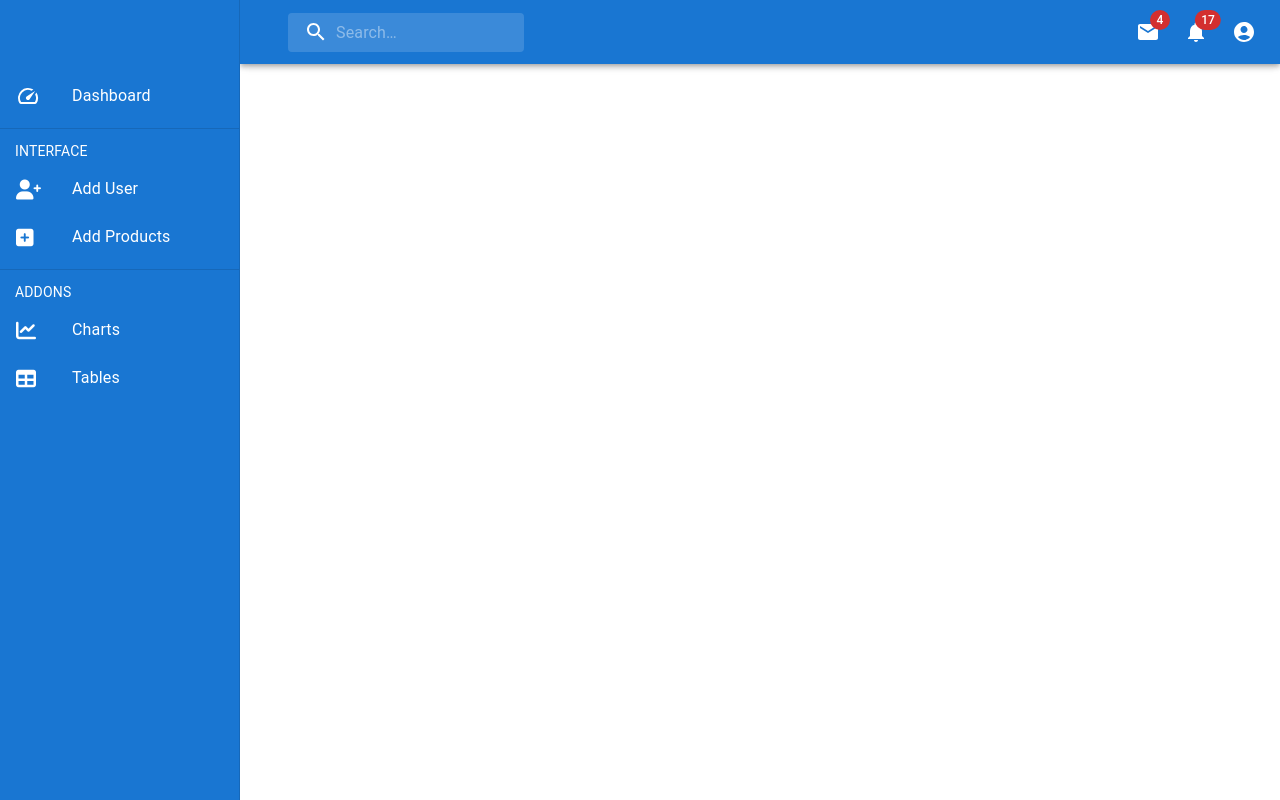
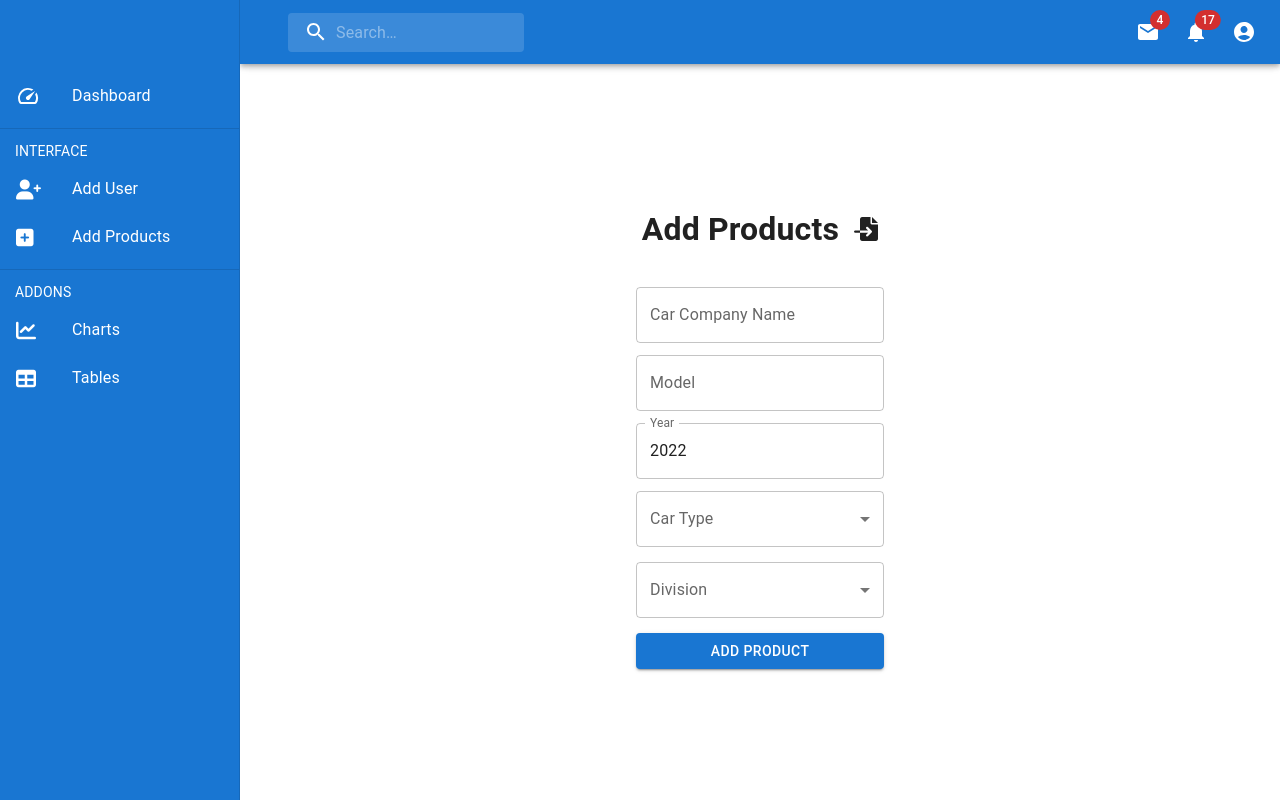
Before and after one commit to Karthikeyangeo/admin-dashboard-react, a React (Create React App) app: page /addProducts in a window 1280 px wide. Built offline with nearby package versions, Linux system fonts and the light colour scheme.

Commit message:
products

```diff
--- a/package.json
+++ b/package.json
@@ -10,10 +10,13 @@
     "@fortawesome/free-solid-svg-icons": "^6.1.1",
     "@fortawesome/react-fontawesome": "^0.1.18",
     "@mui/icons-material": "^5.5.1",
+    "@mui/lab": "^5.0.0-alpha.76",
     "@mui/material": "^5.5.3",
+    "@mui/x-date-pickers": "^5.0.0-alpha.0",
     "@testing-library/jest-dom": "^5.16.3",
     "@testing-library/react": "^12.1.4",
     "@testing-library/user-event": "^13.5.0",
+    "date-fns": "^2.28.0",
     "formik": "^2.2.9",
     "react": "^17.0.2",
     "react-dom": "^17.0.2",
--- a/src/App.css
+++ b/src/App.css
@@ -7,12 +7,19 @@
   text-align: left;
  }
 
- .addUser{
+ .addUser,.addProduct{
   display: flex;
   flex-direction: column;
   justify-content: center;
   align-items: center;
   gap: 12px;
-  margin-left:5%;
   margin-top:20vh;
 }
+
+.addUser_header,.addProduct_header{
+  display: flex;
+  flex-wrap: wrap;
+  justify-content: center;
+  align-items: center;
+  gap:15px;
+}
--- a/src/components/AdminDashboard.js
+++ b/src/components/AdminDashboard.js
@@ -14,6 +14,7 @@ import AdminAppBar from './AdminAppBar';
 import { useHistory } from 'react-router-dom';
 import { Switch, Route } from "react-router-dom";
 import { AddUser } from '../routes/addUser';
+import { AddProducts } from '../routes/addProducts';
 
 
 
@@ -36,11 +37,13 @@ const drawerWidth = 240;
     const list1 = [
       {
         text:'Add User',
-        icon: <i className="fa-solid fa-user-plus  fa-lg" style={iconColor} onClick = {()=> history.push('/addUser')}></i>
+        icon: <i className="fa-solid fa-user-plus  fa-lg" style={iconColor} ></i>,
+        path:'/addUser'
       },
       {
         text:'Add Products',
-        icon: <i className="fa-solid fa-square-plus  fa-lg" style={secondaryText} size="lg"></i>
+        icon: <i className="fa-solid fa-square-plus  fa-lg" style={secondaryText} size="lg"></i>,
+        path:'/addProducts'
       }
     ];
 
@@ -93,7 +96,7 @@ const drawerWidth = 240;
 
         <Toolbar />
         <List>
-        <ListItem button key={'dashboard'}>
+        <ListItem button key={'dashboard'}component='a' href={'/'}>
               <ListItemIcon >
                 <SpeedIcon style={iconColor}/>
               </ListItemIcon>
@@ -104,7 +107,7 @@ const drawerWidth = 240;
         <List>
           <ListItemText secondary={'INTERFACE'}  variant="text" secondaryTypographyProps={{style :secondaryText}} ></ListItemText>
           {list1.map((e) => (
-            <ListItem button key={e.text}>
+            <ListItem button key={e.text} component='a' href={e.path}>
               <ListItemIcon>
                 {e.icon}
               </ListItemIcon>
@@ -132,6 +135,9 @@ const drawerWidth = 240;
           <Route path="/addUser">
             <AddUser />
           </Route>
+          <Route path="/addProducts">
+            <AddProducts />
+          </Route>
           <Route exact path ='/'>
             <h1>Hi</h1>
           </Route>
--- /dev/null
+++ b/src/routes/addProducts.js
@@ -0,0 +1,165 @@
+import React from 'react';
+import Button from '@mui/material/Button';
+import TextField from '@mui/material/TextField';
+import { useFormik} from  "formik";
+import * as yup from 'yup';
+import Box from '@mui/material/Box';
+import { useState } from 'react';
+import InputLabel from '@mui/material/InputLabel';
+import MenuItem from '@mui/material/MenuItem';
+import FormControl from '@mui/material/FormControl';
+import Select from '@mui/material/Select';
+import FormHelperText from '@mui/material/FormHelperText';
+import { AdapterDateFns } from '@mui/x-date-pickers/AdapterDateFns';
+import { LocalizationProvider } from '@mui/x-date-pickers/LocalizationProvider';
+import { DatePicker } from '@mui/x-date-pickers/DatePicker';
+import Stack from '@mui/material/Stack';
+
+
+
+const formValidationSchema = yup.object({
+    company: yup.string().required("Mandatory Field"),
+    model : yup.string().required("Mandatory Field"),
+    carType :yup.string().required("Mandatory Field")
+
+  });
+
+  export function AddProducts(){
+
+    const{handleSubmit,values,handleBlur,handleChange,errors,touched,resetForm,setFieldValue} = useFormik({
+        initialValues :{company:'',model:'',modelyear:new Date(),carType:'',fuelType:''},
+        validationSchema : formValidationSchema,
+        onSubmit:(newProduct)=>{
+            newProduct.modelyear = modelyear.getUTCFullYear();  //to get only year
+            console.log('New Product',newProduct)
+            resetForm();
+        }
+
+    })
+
+
+    const new_style = { width: '25%' };
+    const [carType,setCarType] = useState('');
+    const [fuelType,setFuelType] = useState('');
+    const[modelyear,setModelYear]=useState(new Date())
+
+    const carTypeHandleChange = (event)=>{
+        setCarType(event.target.value);
+        setFieldValue('carType',event.target.value);
+    }
+
+    const fuelTypeHandleChange = (event)=>{
+        setFuelType(event.target.value);
+        setFieldValue('fuelType',event.target.value);
+    }
+
+    const yearHandleChange =(newYearValue) => {
+        setModelYear(newYearValue);
+        setFieldValue('modelyear',newYearValue);
+
+    }
+
+
+    return(
+        <Box
+            component="main"
+            sx={{ flexGrow: 1, bgcolor: 'background.default', p: 3 }}
+        >
+        <form onSubmit={handleSubmit}>
+            <div className='addProduct'>
+            <div className='addProduct_header'>
+                <h1>Add Products</h1>
+                <i className="fa-solid fa-file-import fa-xl"></i>
+            </div>
+            <TextField
+                id="company"
+                name="company"
+                value={values.company}
+                onChange={handleChange}
+                label="Car Company Name"
+                variant="outlined"
+                onBlur={handleBlur}
+                style={new_style}
+                error={errors.company && touched.company}
+                helperText = {errors.company && touched.company ? errors.company : ""}/>
+
+            <TextField
+                id="model"
+                name="model"
+                value={values.model}
+                onChange={handleChange}
+                label="Model"
+                variant="outlined"
+                onBlur={handleBlur}
+                style={new_style}
+                error={errors.model && touched.model}
+                helperText = {errors.model && touched.model ? errors.model : ""}/>
+
+            <LocalizationProvider dateAdapter={AdapterDateFns} >
+                <Stack spacing={3}>
+                    <DatePicker
+                    id="modelyear"
+                    name="modelyear"
+                    views={['year']}
+                    label="Year "
+                    variant="outlined"
+                    inputFormat="yyyy"
+                    value={modelyear}
+                    renderInput={(params) => <TextField {...params}  />}
+                    onChange={yearHandleChange}
+                    onBlur={handleBlur}
+                    style={new_style}
+                    error={errors.modelyear && touched.modelyear}
+                     helperText = {errors.modelyear && touched.modelyear ? errors.modelyear : ""}
+                   />
+                </Stack>
+            </LocalizationProvider>
+            <FormControl style={new_style}>
+
+                <InputLabel id="carType">Car Type</InputLabel>
+                <Select
+                    labelId="carType"
+                    id="carType"
+                    value={carType}
+                    label="Car Type"
+                    name="carType"
+                    onChange={carTypeHandleChange}
+                    onBlur={handleBlur}
+                    error={errors.carType && touched.carType}
+
+                >
+
+                    <MenuItem value={'Hatch back'}>Hatch back</MenuItem>
+                    <MenuItem value={'Sedan'}>Sedan</MenuItem>
+                    <MenuItem value={'SUV'}>SUV</MenuItem>
+                </Select>
+              <FormHelperText>{errors.carType &&touched.carType ? errors.carType : ""}</FormHelperText>
+            </FormControl>
+
+            <FormControl style={new_style}>
+              <InputLabel id="division">Division</InputLabel>
+              <Select
+                labelId="fuelType"
+                id="fuelType"
+                value={fuelType}
+                label="Fuel Type"
+                name="fuelType"
+                onChange={fuelTypeHandleChange}
+                onBlur={handleBlur}
+                // style={new_style}
+                error={errors.fuelType && touched.fuelType}
+              >
+                <MenuItem value={'Petrol'}>Petrol</MenuItem>
+                <MenuItem value={'Diesel'}>Diesel</MenuItem>
+              </Select>
+              <FormHelperText>{errors.fuelType && touched.fuelType ? errors.fuelType : ""}</FormHelperText>
+            </FormControl>
+
+                {/* Using button from Material  */}
+            <Button variant="contained" type="submit" style={new_style} className="formButton">Add Product</Button>
+            </div>
+        </form>
+    </Box>
+
+    )
+}
--- a/src/routes/addUser.js
+++ b/src/routes/addUser.js
@@ -1,7 +1,6 @@
 // Function to display the form and to collect the data
 
 import React from 'react';
-import { useHistory } from 'react-router-dom';
 import Button from '@mui/material/Button';
 import TextField from '@mui/material/TextField';
 import {useFormik} from  "formik";
@@ -27,17 +26,18 @@ const formValidationSchema = yup.object({
 
 export function AddUser(){
 
-    const{handleSubmit,values,handleBlur,handleChange,errors,touched} = useFormik({
-        initialValues :{firstName:'',lastName:'',city:'',phone:'',email:''},
+    const{handleSubmit,values,handleBlur,handleChange,errors,touched,resetForm} = useFormik({
+        initialValues :{fName:'',lName:'',city:'',phone:'',email:''},
         validationSchema : formValidationSchema,
         onSubmit:(newUser)=>{
             console.log('New User',newUser)
+            resetForm();
         }
 
     })
 
 
-    const new_style = { minwidth: '30%' };
+    const new_style = { width: '25%' };
 
     return(
         <Box
@@ -46,6 +46,10 @@ export function AddUser(){
         >
         <form onSubmit={handleSubmit}>
             <div className='addUser'>
+            <div className='addUser_header'>
+                <h1>Add User</h1>
+                <i class="fa-regular fa-address-card fa-xl"></i>
+            </div>
             <TextField
                 id="fName"
                 name="fName"
```
Also changed, not shown: 1 other file (tests, documents, lock files or other folders).
